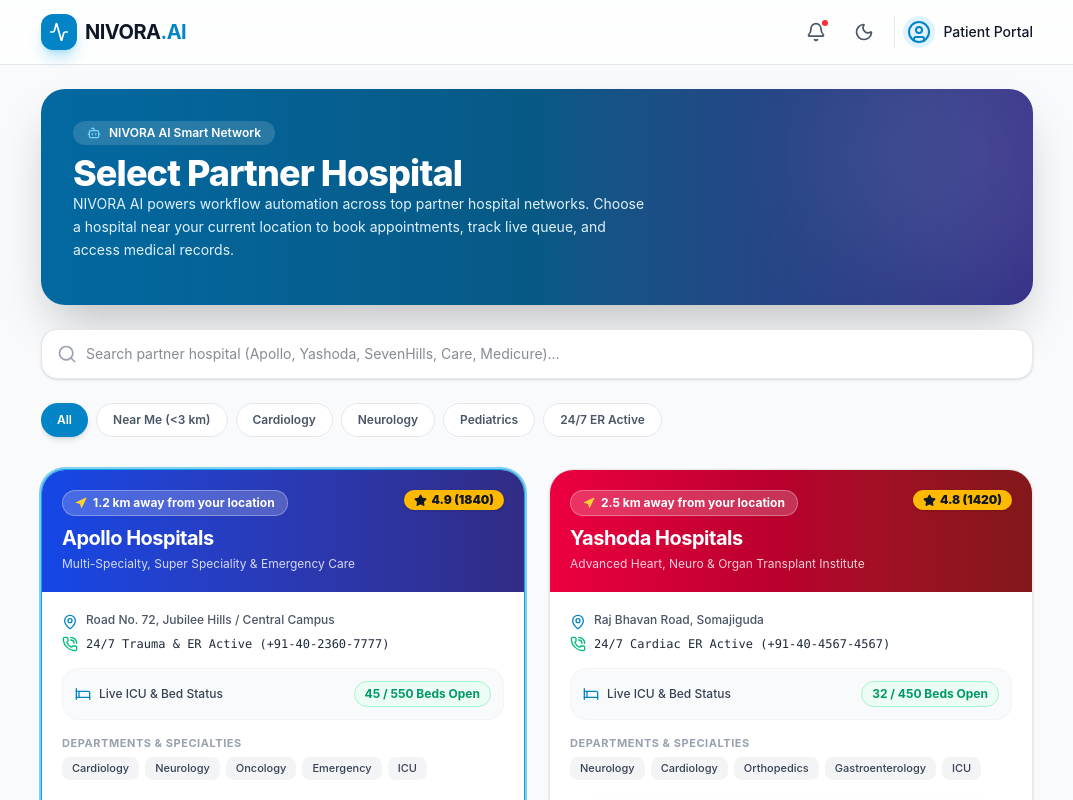
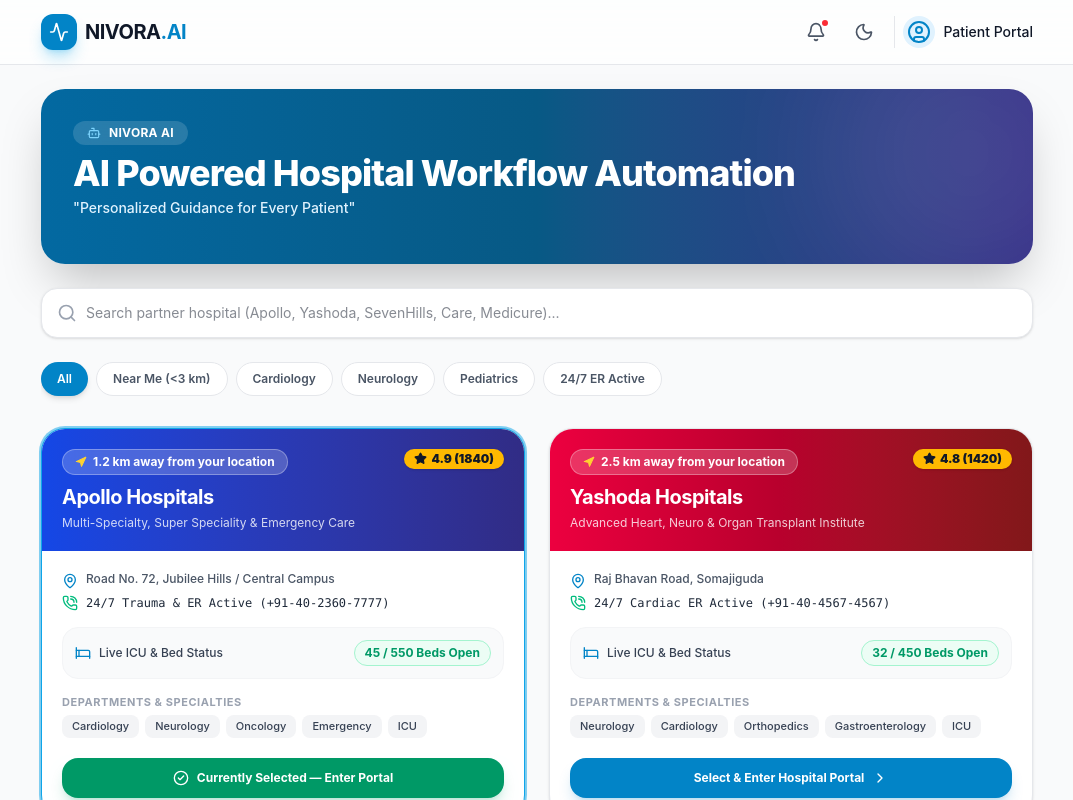
Before and after one commit to salunkhevijayasree/Nivora.ai-3, a React (Vite) app in the folder client/: page /patient/hospitals in a window 1280 px wide. Shown: the top 800 px of the page, without its empty margins (103-1176 px from the left). Built offline with nearby package versions, Linux system fonts and the light colour scheme.

Commit message:
Update-header-banner-text-to-NIVORA-AI-Powered-Hospital-Workflow-Automation-and-Personalized-Guidance

```diff
--- a/client/src/pages/HospitalSelector.tsx
+++ b/client/src/pages/HospitalSelector.tsx
@@ -44,12 +44,14 @@
       {/* Header Banner */}
       <div className="bg-gradient-to-r from-hospital-700 via-hospital-800 to-indigo-900 rounded-3xl p-6 sm:p-8 text-white shadow-2xl relative overflow-hidden space-y-3">
         <div className="relative z-10">
-          <div className="inline-flex items-center gap-2 bg-white/15 backdrop-blur-md text-white px-3.5 py-1 rounded-full text-xs font-semibold mb-2">
-            <Bot size={14} className="text-hospital-300" /> NIVORA AI Smart Network
+          <div className="inline-flex items-center gap-2 bg-white/15 backdrop-blur-md text-white px-3.5 py-1 rounded-full text-xs font-bold mb-2 tracking-wide">
+            <Bot size={14} className="text-hospital-300" /> NIVORA AI
           </div>
-          <h1 className="text-2xl sm:text-4xl font-extrabold tracking-tight">Select Partner Hospital</h1>
-          <p className="text-hospital-100 max-w-xl text-xs sm:text-sm leading-relaxed">
-            NIVORA AI powers workflow automation across top partner hospital networks. Choose a hospital near your current location to book appointments, track live queue, and access medical records.
+          <h1 className="text-2xl sm:text-4xl font-extrabold tracking-tight">
+            AI Powered Hospital Workflow Automation
+          </h1>
+          <p className="text-hospital-100 max-w-xl text-sm font-medium leading-relaxed pt-1">
+            "Personalized Guidance for Every Patient"
           </p>
         </div>
         <div className="absolute right-0 top-0 w-72 h-72 bg-white/10 rounded-full blur-3xl -mr-20 -mt-20 pointer-events-none"></div>
```
